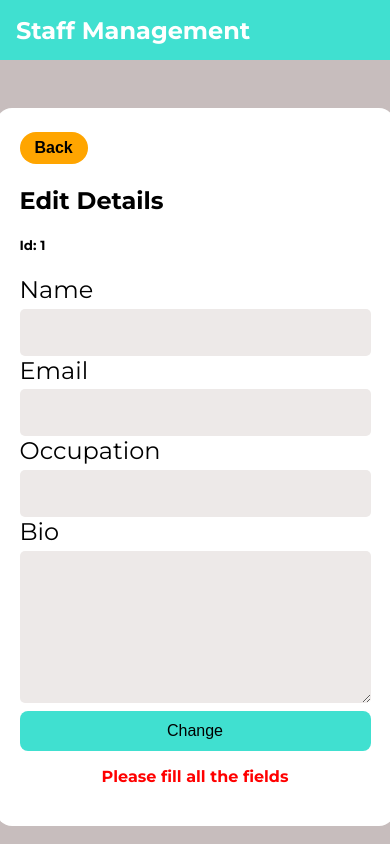
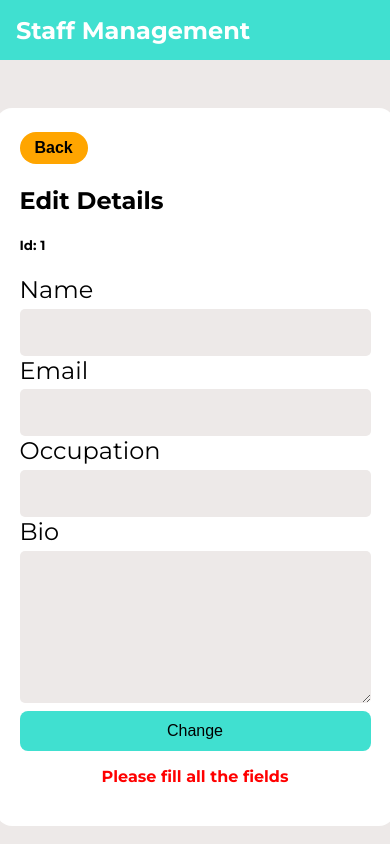
Before and after one commit to vicowiti/js-interview-project, a React (Create React App) app: page /1 in a window 390 px wide. Built offline with nearby package versions, Linux system fonts and the light colour scheme.

Commit message:
Removed blue gradient

```diff
--- a/src/components/EditForm/Editform.css
+++ b/src/components/EditForm/Editform.css
@@ -66,7 +66,7 @@ label {
     margin-top: 3rem;
     margin-bottom: 0.5rem;
     padding: 1.5rem;
-    max-width: 100vw;
+    max-width: 90vw;
     width: 90vw;
     background: #fff;
     border-radius: 1rem;
--- a/src/components/StaffList/StaffList.css
+++ b/src/components/StaffList/StaffList.css
@@ -6,6 +6,7 @@
   background: #fff;
   margin: 0.7rem;
   border-radius: 1rem;
+  box-shadow: 5px 5px 8px rgba(0, 0, 0, 0.3);
 }
 
 .cards-parent {
@@ -51,7 +52,8 @@
   border-radius: 1rem 1rem 0 0;
   padding-right: 10px;
   padding-left: 10px;
-  background: linear-gradient(to right, #add8e6 0%, #87ceeb 100%);
+  background: #f1efef;
+  /* background: linear-gradient(to right, #add8e6 0%, #87ceeb 100%); */
 }
 .editbtn-div {
   display: flex;
--- a/src/index.css
+++ b/src/index.css
@@ -3,7 +3,7 @@
 body {
   padding: 0;
   box-sizing: border-box;
-  background-color: #c7bdbd;
+  background-color: #ede9e8;
   width: 100vw !important;
   max-width: 1440px !important;
   margin: auto;
```
